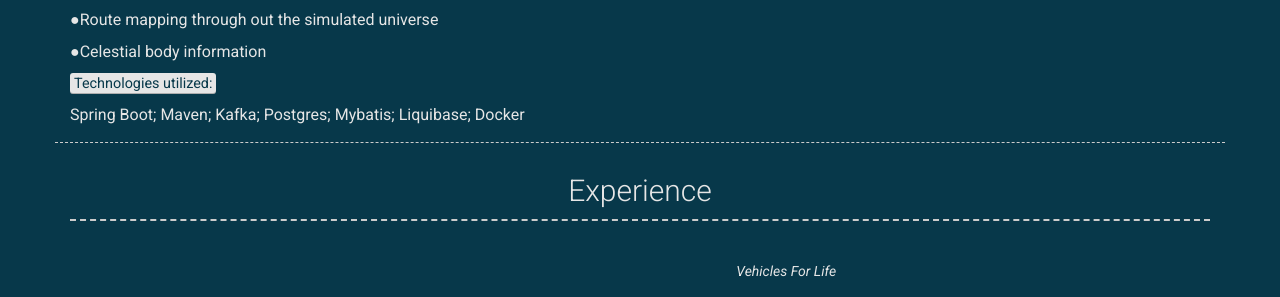
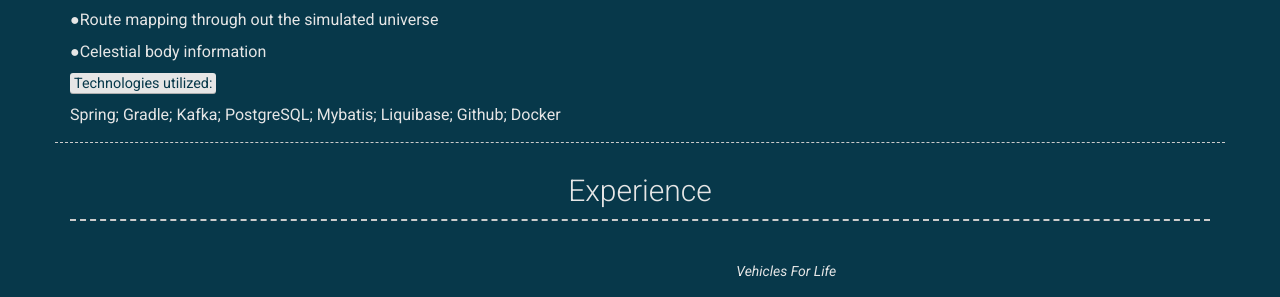
Before and after one commit to Daniel-J-Mason/Daniel-J-Mason.github.io, a Jekyll site: the page built from index.md, in a window 1280 px wide and 900 px high, scrolled down 1940 px. Shown: the part 155-452 px from the top of the window. Built offline with Jekyll 4.4.1, drawn with Linux system fonts in a browser that asks for light colours; nearby versions of some CDN libraries.

Commit message:
Update EDPN verbiage to latest stack

```diff
--- a/_config.yml
+++ b/_config.yml
@@ -161,7 +161,7 @@ content:
 
           <mark>Technologies utilized:</mark>
 
-          Spring Boot; Maven; Kafka; Postgres; Mybatis; Liquibase; Docker
+          Spring; Gradle; Kafka; PostgreSQL; Mybatis; Liquibase; Github; Docker
 
 
 
```
